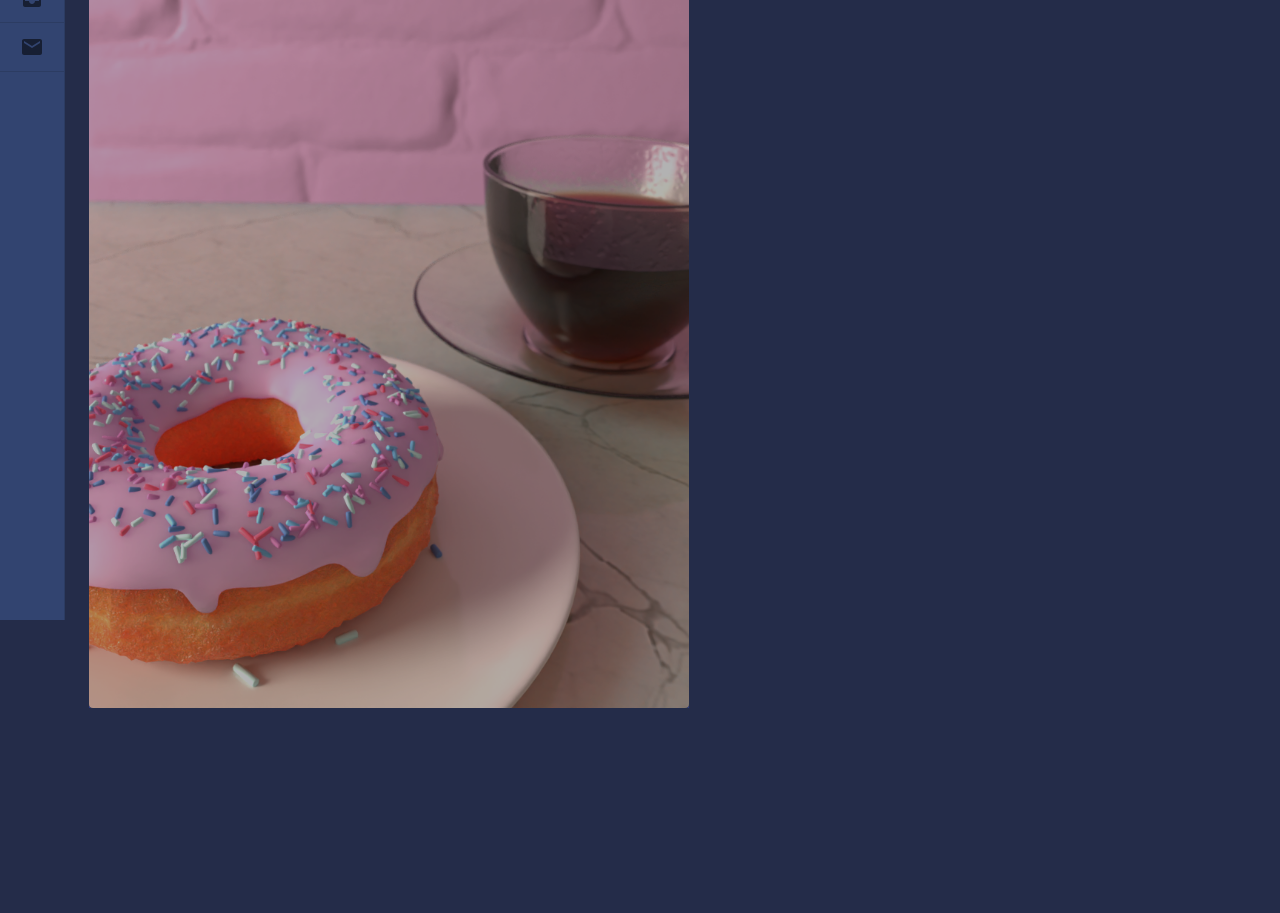
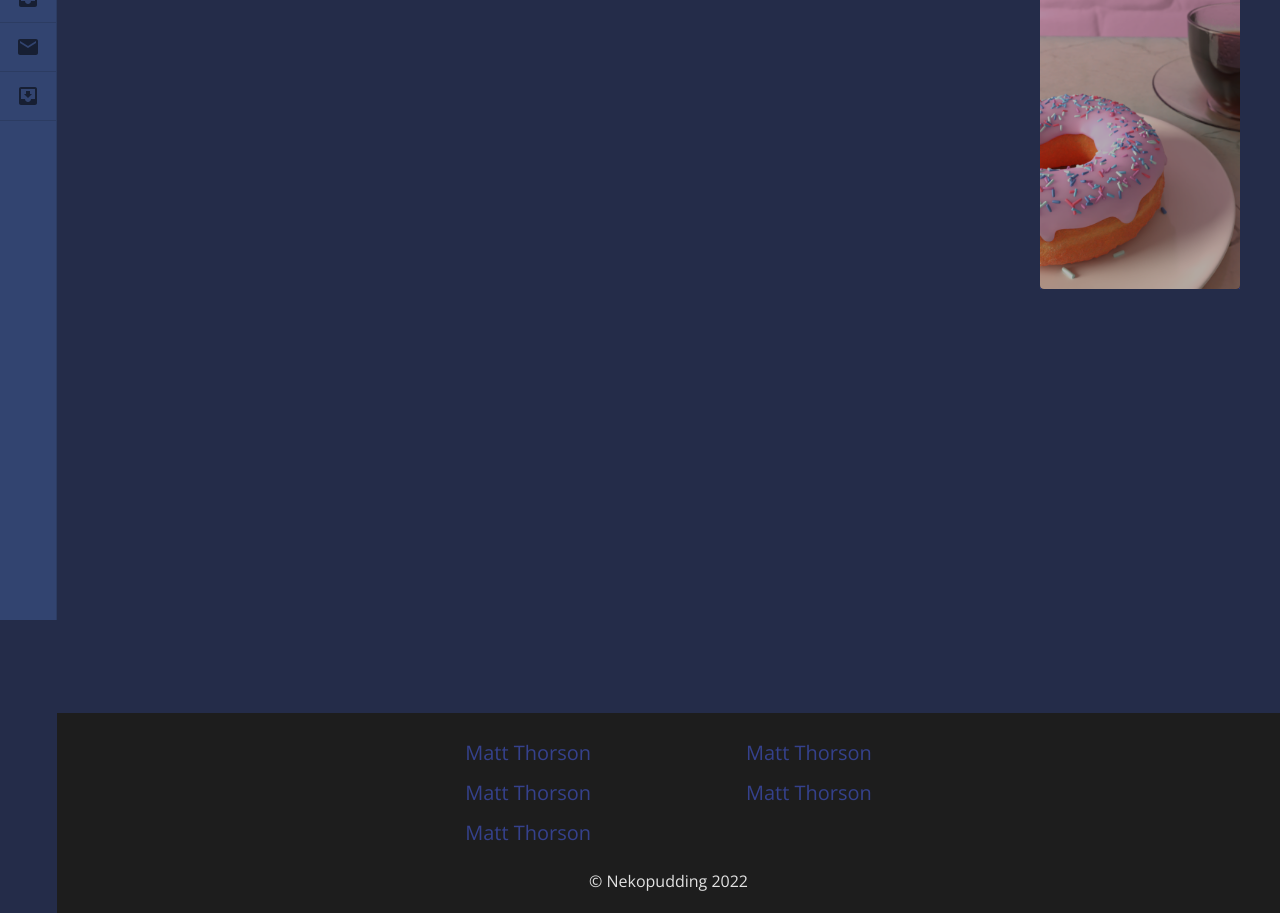
Before and after one commit to nekopudding-org/nekos-lounge, a React (Create React App) app in the folder client/: page / in a window 1280 px wide. Shown: the part 180-1093 px from the top of the page. Before the commit the page ends 912 px from the top, so only its background shows below. Built offline with nearby package versions, Linux system fonts and the light colour scheme.

Commit message:
fixed sidebar and header offset, listed sections for website

```diff
--- a/client/src/App.jsx
+++ b/client/src/App.jsx
@@ -1,15 +1,14 @@
 import {useState} from 'react';
-import logo from './logo.svg';
-import { Box, CssBaseline, Typography } from '@mui/material'
-import { createTheme, ThemeProvider } from '@mui/material/styles';
-import { green, orange } from '@mui/material/colors';
+import { Box, CssBaseline } from '@mui/material'
+import { ThemeProvider } from '@mui/material/styles';
 
-import TrendingCarousel from './components/Trending/TrendingCarousel';
 import Header from './components/Header/Header';
 import "@fontsource/open-sans";
 import theme from './theme';
 import Sidebar from './components/Sidebar/Sidebar';
-import DrawerHeader from './components/Sidebar/DrawerHeader';
+
+import Main from './components/Main'
+import Footer from './components/Footer/Footer';
 
 function App() {
   const [drawerOpen, setDrawerOpen] = useState(false);
@@ -17,14 +16,14 @@ function App() {
     <>
       <ThemeProvider theme={theme}>
         <CssBaseline />
-        <Box sx={{ display: 'flex'}}>
-                <Header drawerOpen={drawerOpen} />
+        <Box sx={{ display: 'flex', flexDirection: 'row', flexWrap: 'wrap'}}>
+          <Header drawerOpen={drawerOpen} setDrawerOpen={setDrawerOpen}/>
+          <Sidebar setDrawerOpen={setDrawerOpen} drawerOpen={drawerOpen}/>
+          <Box sx={{flexGrow: 1, display:'flex', flexDirection:'column'}}>
+            <Main/>
+            <Footer/>
+          </Box>
 
-          <Sidebar setDrawerOpen={setDrawerOpen} drawerOpen={drawerOpen}/>
-          <Box component="main" sx={{ flexGrow: 1, p: 3 }}>
-            <DrawerHeader />
-            <TrendingCarousel width={600} height={800}/>
-          </Box>
         </Box>
 
       </ThemeProvider>
--- /dev/null
+++ b/client/src/components/Footer/Footer.jsx
@@ -0,0 +1,72 @@
+import React from 'react'
+import {Box, Grid, Link, List, Typography} from '@mui/material'
+
+const Footer = () => {
+  const links = [
+    {
+      title: 'Matt Thorson',
+      href: "http://www.mattmakesgames.com/",
+    },
+    {
+      title: 'Matt Thorson',
+      href: "http://www.mattmakesgames.com/",
+    },
+    {
+      title: 'Matt Thorson',
+      href: "http://www.mattmakesgames.com/",
+    },
+    {
+      title: 'Matt Thorson',
+      href: "http://www.mattmakesgames.com/",
+    },
+    {
+      title: 'Matt Thorson',
+      href: "http://www.mattmakesgames.com/",
+    },
+  ]
+  return (
+    <>
+        <Box sx={{
+          padding: '20px 50px',
+          backgroundColor: 'rgb(29, 29, 29)',
+        }}>
+        <Grid container>
+          {links.map((item,index) => {
+              return (
+                <>
+                {index %2 === 0 && <Grid item lg={3} xs={0}/>}
+                <Grid item lg={3} xs={12} sx={{textAlign:'center'}}>
+                  <Link
+                    key={index}
+                    underline="none"
+                    href={item.href}
+                    target="_blank"
+                    rel="noreferrer"
+                  >
+                    <Typography variant='h6' sx={{lineHeight: 2}}>{item.title}</Typography>
+                  </Link>
+                </Grid>
+                {index %2 === 1 && <Grid item lg={3} xs={0}/>}
+                </>
+              )
+            })}
+            {links.length % 2 === 1 && <Grid item lg={3} xs={0}/>}
+            <Grid item xs={12}>
+              <Box sx={{
+                height: '40px',
+                display: 'flex',
+                flexDirection: 'column-reverse',
+                textAlign:'center'
+              }}>
+                <Typography variant='body1'>
+                  © Nekopudding 2022
+                </Typography>
+              </Box>
+            </Grid>
+        </Grid>
+        </Box>
+    </>
+  )
+}
+
+export default Footer
--- a/client/src/components/Header/Header.jsx
+++ b/client/src/components/Header/Header.jsx
@@ -1,15 +1,16 @@
-import React, { useState } from 'react';
+import React from 'react';
 import { AppBar,Box,Toolbar,IconButton,Typography,Button} from '@mui/material'
 import theme from '../../theme';
 import MenuIcon from "@mui/icons-material/Menu";
 
 
 function Header(props) {
-  const {drawerOpen, drawerWidth} = props;
+  const {drawerOpen, drawerWidth, setDrawerOpen} = props;
   return (
   <>
       <AppBar position='fixed' sx={{
           ml: drawerOpen ? props.drawerWidth : 0,
+          p: 0,
           width: drawerOpen ?  `calc(100% - ${drawerWidth}px)` : '100%',
           boxShadow:0,
           transition: theme.transitions.create(["width", "margin"], {
@@ -26,15 +27,16 @@ function Header(props) {
           })
         }}
       >
-        <Toolbar>
+        <Toolbar variant='dense'>
           <IconButton
             color="inherit"
             aria-label="open drawer"
             edge="start"
             sx={{
-              marginRight: 5,
+              mr: 5,
               ...(drawerOpen && { display: "none" })
             }}
+            onClick={()=> setDrawerOpen(true)}
           >
             <MenuIcon />
           </IconButton>
--- a/client/src/components/Sidebar/DrawerHeader.jsx
+++ b/client/src/components/Header/HeaderOffset.jsx
@@ -1,7 +1,7 @@
 import { styled, useTheme } from "@mui/material/styles";
 
 
-const DrawerHeader = styled("div")(({ theme }) => ({
+const HeaderOffset = styled("div")(({ theme }) => ({
   display: "flex",
   alignItems: "center",
   justifyContent: "flex-end",
@@ -10,4 +10,4 @@ const DrawerHeader = styled("div")(({ theme }) => ({
 }));
 
 
-export default DrawerHeader;
+export default HeaderOffset;
--- /dev/null
+++ b/client/src/components/Main.jsx
@@ -0,0 +1,27 @@
+import {Box} from '@mui/material';
+import HeaderOffset from './Header/HeaderOffset';
+import PostsSection from './Posts/PostsSection';
+import TrendingCarousel from './Trending/TrendingCarousel';
+
+const Main = () => {
+  return (
+  <Box component="main"
+    sx={{
+      display: 'flex',
+      flexGrow: 1,
+      p: 3,
+      mt: '45px',
+  }}>
+    <Box sx={{height: '800px', flexGrow: 1}}>
+      <PostsSection></PostsSection>
+    </Box>
+    <TrendingCarousel width={200} height={400} />
+
+
+
+
+  </Box>
+)
+}
+
+export default Main;
--- /dev/null
+++ b/client/src/components/Posts/PostsSection.jsx
@@ -0,0 +1,9 @@
+import React from 'react'
+
+function PostsSection() {
+  return (
+    <div>PostsSection</div>
+  )
+}
+
+export default PostsSection
--- a/client/src/components/Sidebar/Sidebar.jsx
+++ b/client/src/components/Sidebar/Sidebar.jsx
@@ -4,6 +4,7 @@ import MenuIcon from '@mui/icons-material/Menu';
 import ChevronLeftIcon from '@mui/icons-material/ChevronLeft';
 import InboxIcon from '@mui/icons-material/MoveToInbox';
 import MailIcon from '@mui/icons-material/Mail';
+import { styled } from '@mui/material/styles';
 
 
 import theme from '../../theme';
@@ -12,12 +13,22 @@ import { borderRadius } from '@mui/system';
 
 const drawerWidth = 240;
 
+const Root = styled(Drawer)(({ theme }) => ({
+  [theme.breakpoints.down('sx')]: {
+    width: '100%',
+    position: 'fixed',
+    backgroundColor: 'red'
+  }
+}));
+
 const openedMixin = (theme) => ({
-  width: drawerWidth,
+  width: {sm: '100%', md: drawerWidth},
+
   transition: theme.transitions.create('width', {
     easing: theme.transitions.easing.sharp,
     duration: theme.transitions.duration.enteringScreen,
   }),
+
   overflowX: 'hidden',
 });
 
@@ -28,9 +39,7 @@ const closedMixin = (theme) => ({
   }),
   overflowX: 'hidden',
   width: `calc(${theme.spacing(7)} + 1px)`,
-  [theme.breakpoints.up('sm')]: {
-    width: `calc(${theme.spacing(8)} + 1px)`,
-  },
+
 });
 
 function Sidebar(props) {
@@ -78,7 +87,7 @@ function Sidebar(props) {
                 {drawerOpen ? <ChevronLeftIcon/> : <MenuIcon />}
               </ListItemIcon>
             </ListItemButton>
-          {['Inbox', 'Starred', 'Send email', 'Drafts'].map((text, index) => (
+          {['Home', 'Featured', 'Projects List', 'Campfire', 'Music'].map((text, index) => (
             <>
             <ListItemButton
               key={text}
--- a/client/src/components/Trending/TrendingCarousel.jsx
+++ b/client/src/components/Trending/TrendingCarousel.jsx
@@ -64,6 +64,7 @@ function TrendingCarousel(props) {
                                 imgURL={item.imageURL}
                                 description={item.description}
                                 link={item.link}
+                                fontSize={props.fontSize}
                         />
                         )
                     })}
@@ -77,6 +78,7 @@ TrendingCarousel.defaultProps = {
     width: 300,
     height: 400,
     transitionTime: 100,
+    fontSize: 50,
     autoPlayInterval: 10000,
     autoPlay: false
 }
--- a/client/src/components/Trending/TrendingItem.jsx
+++ b/client/src/components/Trending/TrendingItem.jsx
@@ -1,6 +1,9 @@
 import React, {useState} from 'react'
-import { Card,CardMedia,CardActions,CardHeader } from '@mui/material'
+import { Card,CardMedia,CardActions,CardHeader, CardContent,Box } from '@mui/material'
 import { common } from '@mui/material/colors'
+import { typography } from '@mui/system';
+import theme from '../../theme';
+
 
 function TrendingItem(props) {
     const [isHovering,setIsHovering] = useState(false);
@@ -12,28 +15,31 @@ function TrendingItem(props) {
                     height:props.height,
                     justifyContent: 'center',
                     textAlign: 'center',
-                    filter: `brightness(${props.brightness})`,
-                        '&:hover': {
-                            filter: `brightness(${props.hoverBrightness})`
-                        }
+                    backgroundColor: common.black,
                 }}
                 onMouseEnter={()=>setIsHovering(true)}
                 onMouseLeave={()=>setIsHovering(false)}
             >
-                <CardHeader title={props.name}
+                <CardHeader
+                    title={props.name}
                     sx={{
-                        position:'fixed',
+                        position:'absolute',
                         width: props.width,
                         height: props.height,
                         mx:'auto',
                         color: common.black,
-                        visibility: isHovering ? 'visible' : 'hidden',
-                        // backgroundImage: `url(${process.env.PUBLIC_URL + props.imgURL}})`
+                        background: 'none',
+                        justifyContent: 'center',
+                        pointerEvents: 'none',
                     }}
                     titleTypographyProps={{
                         variant:'card',
+                        visibility: isHovering ? 'visible' : 'hidden',
+                        pointerEvents: 'none',
+                        typography: theme.typography.title,
+                        fontSize: props.fontSize,
                     }}
-                    />
+                />
                 <CardMedia
                     component="img"
                     image={process.env.PUBLIC_URL + props.imgURL}
@@ -42,8 +48,14 @@ function TrendingItem(props) {
                         height: props.height,
                         width: props.width,
                         objectFit: 'cover',
-                    }}
-                />
+                        opacity: props.brightness,
+                        '&:hover': {
+                            opacity: props.hoverBrightness,
+                            zIndex: -9999
+                        }
+                }}/>
+
+                <CardContent ></CardContent>
                 <CardActions>
 
                 </CardActions>
--- a/client/src/theme.jsx
+++ b/client/src/theme.jsx
@@ -1,6 +1,8 @@
 import { createTheme } from "@mui/material";
+import { dark } from "@mui/material/styles/createPalette";
 
 const theme = createTheme({
+    mode: dark,
     palette: {
       text: {
         primary: '#e2e2e2'
@@ -44,19 +46,16 @@ const theme = createTheme({
       fontFamily:"Open Sans",
 
       card: {
-        fontSize: 100,
-        fontWeight: 900,
+        fontWeight: 300,
         color: 'white'
       },
       content: {
 
       },
       title: {
-
+        fontWeight: 800
       }
-
-    }
-
+    },
   });
 
 export default theme;
```
